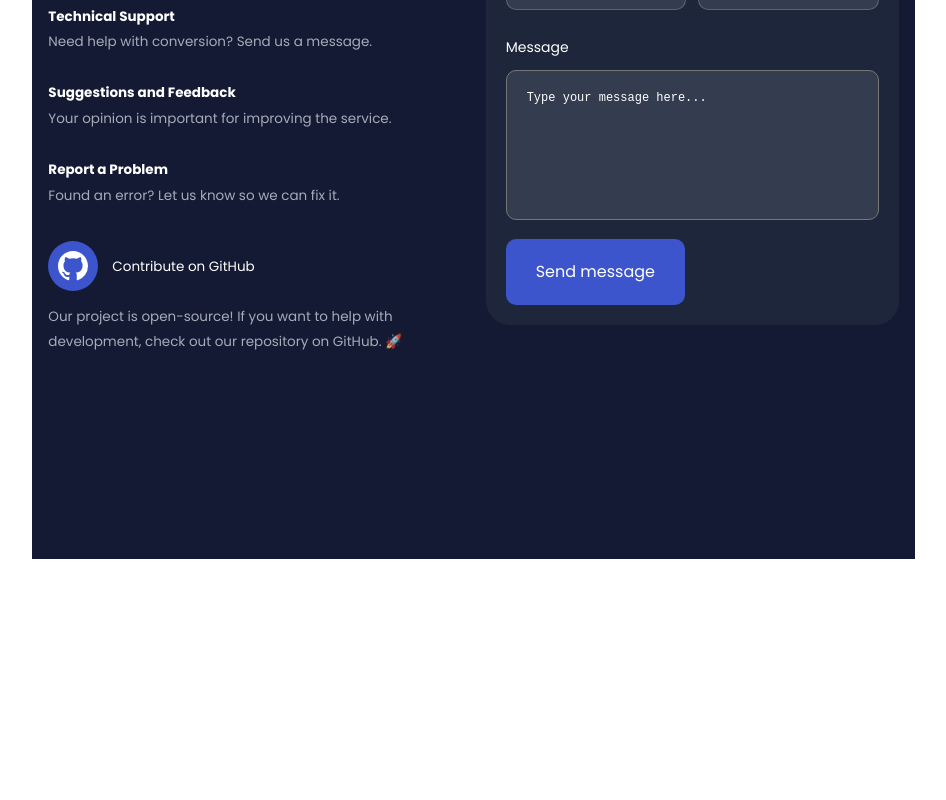
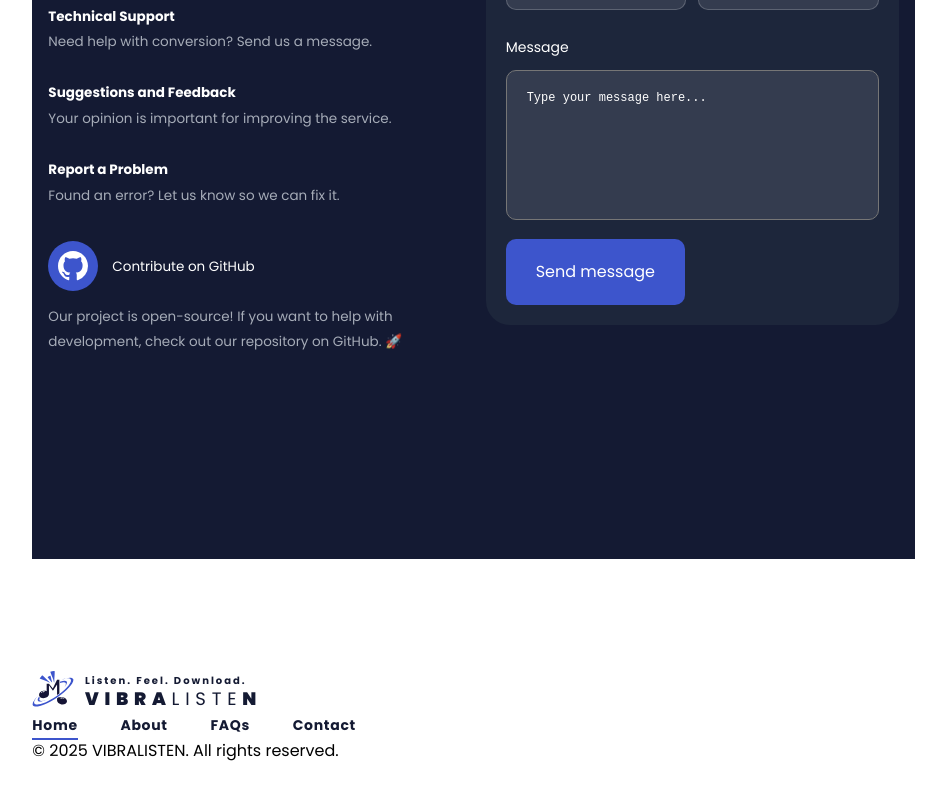
Before and after one commit to lodsa-ntos/vibralisten, a React (Create React App) app in the folder frontend/: page / in a window 1280 px wide. Shown: the part 3566-4366 px from the top of the page, without its empty margins (141-1087 px from the left). Built offline with nearby package versions, Linux system fonts and the light colour scheme.

Commit message:
Add Footer component with navigation links and logo; update global CSS for latest date

```diff
--- a/frontend/src/assets/styles/global.css
+++ b/frontend/src/assets/styles/global.css
@@ -3,7 +3,7 @@
   Project: VibraListen (Youtube to MP3 Converter)
   Author: Lodney Santos
   Creation Date: 06/01/2025
-  Latest Update: 27/01/2025
+  Latest Update: 01/02/2025
   Description: This is a full-stack web app that converts
              YouTube videos to MP3. The backend uses
              Node.js with Express for video download and
--- a/frontend/src/components/Footer/Footer.js
+++ b/frontend/src/components/Footer/Footer.js
@@ -1,8 +1,50 @@
 import React from "react";
+import { Link } from "react-router-dom";
+import getActivePage from "../Header/ActiveEffect";
+import "../Header/ActiveEffect";
 
 const Footer = () => {
+  const activePage = getActivePage();
   return (
-    <div></div>
+    <footer>
+      {/* Logo */}
+      <div className="logo-container">
+          <Link to="/home">
+            <img
+              src="Logo/music_symbol.svg"
+              alt="Music Symbol"
+              className="logo-image"
+            />
+            <div className="logo-text">
+              <p className="slogan ">Listen. Feel. Download.</p>
+              <h1 className="logo">
+                <span className="vibra">VIBRA</span>
+                <span className="liste">LISTE</span>
+                <span className="vibra">N</span>
+              </h1>
+            </div>
+          </Link>
+        </div>
+
+        {/* Navigation */}
+        <nav>
+          <ul className="nav-list">
+          <li>
+              <Link to="/home" className={activePage === "home" ? "nav-item active" : "nav-item"}>Home</Link>
+            </li>
+            <li>
+              <Link to="/about" className={activePage === "about" ? "nav-item active" : "nav-item"}>About</Link>
+            </li>
+            <li>
+              <Link to="/faqs" className={activePage === "faqs" ? "nav-item active" : "nav-item"}>FAQs</Link>
+            </li>
+            <li>
+              <Link to="/contact" className={activePage === "contact" ? "nav-item active" : "nav-item"}>Contact</Link>
+            </li>
+          </ul>
+        </nav>
+        <div>© 2025 VIBRALISTEN. All rights reserved.</div>
+    </footer>
   );
 }
 
```
